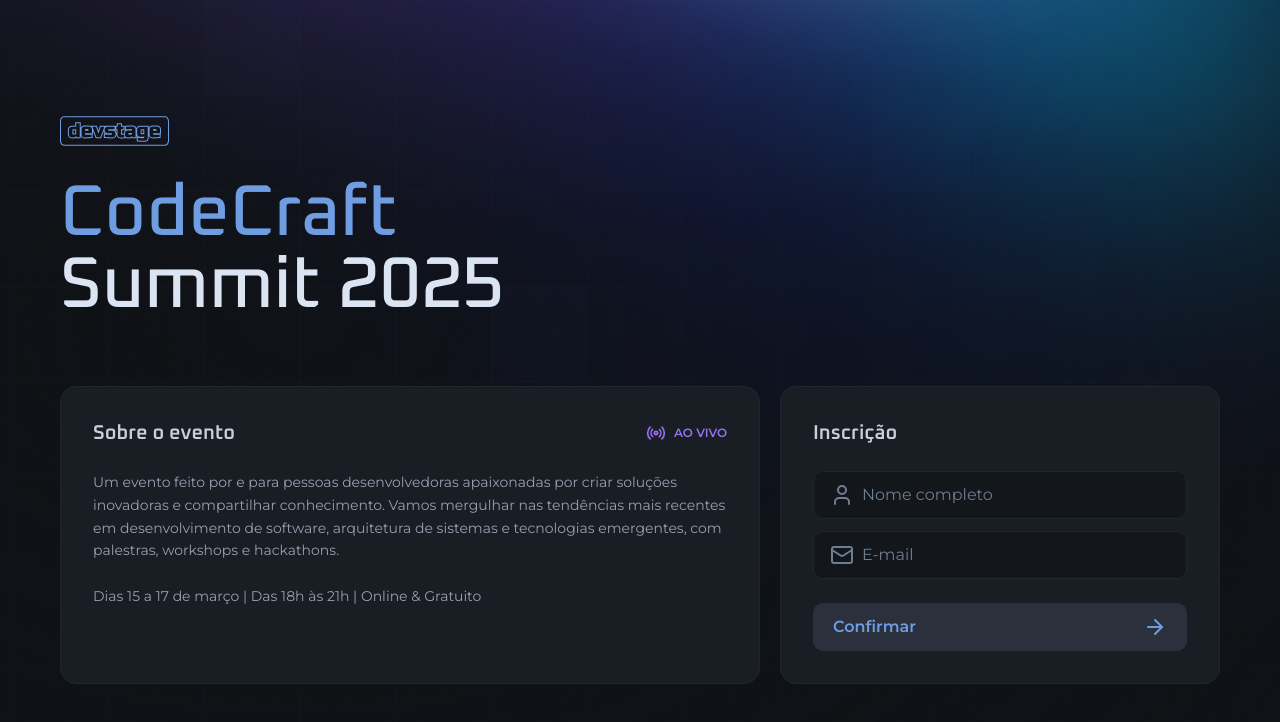
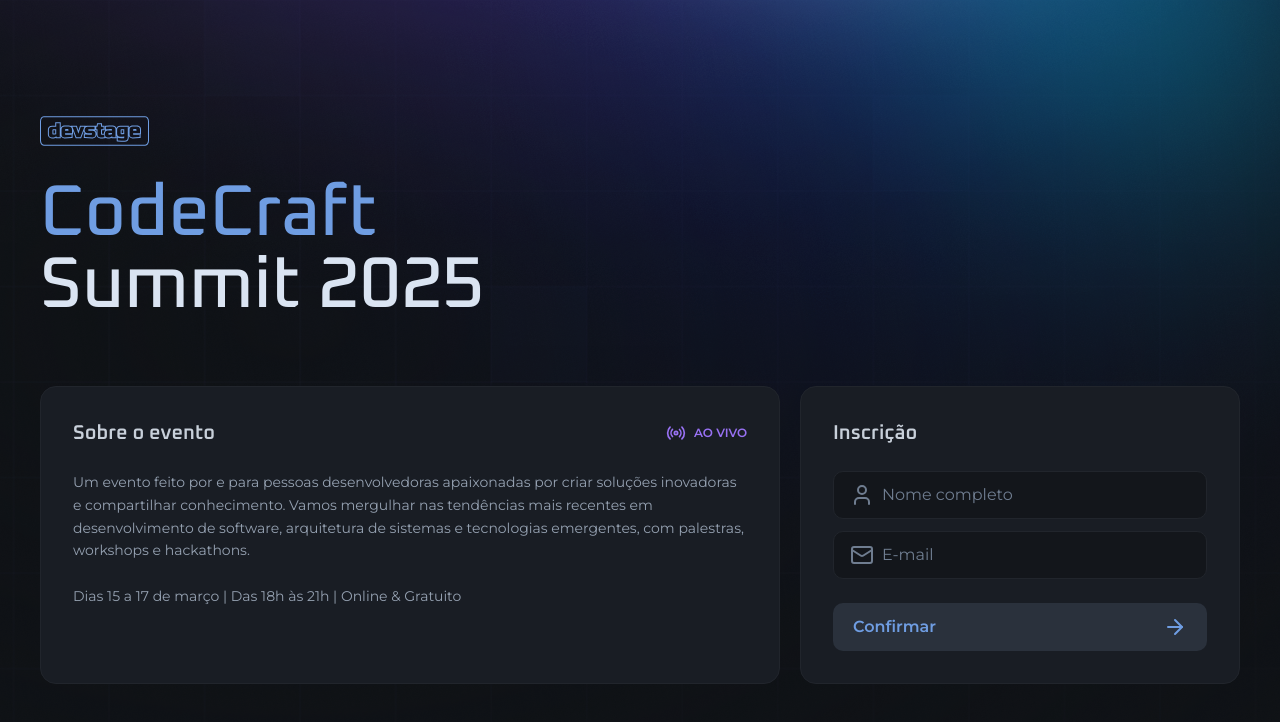
Before and after one commit to MatheusBorgesDev/nlw-connect, a Next.js app: page / in a window 1280 px wide. Shown: the top 722 px of the page. Built offline with nearby package versions, Linux system fonts and the light colour scheme.

Commit message:
refactor: :recycle: reorganize event description and registration form layout for better clarity

```diff
--- a/src/app/page.tsx
+++ b/src/app/page.tsx
@@ -6,7 +6,6 @@ import logo from "../assets/Logo.svg";
 
 export default function Home() {
 	return (
-		<main className="max-w-[1240px] mx-auto px-5 py-8 md:py-0">
 		<div className="min-h-dvh flex flex-col justify-center gap-16">
 			<div className="flex flex-col gap-8 items-center md:items-start">
 				<Image src={logo} alt="devstage" width={108.5} height={30} />
@@ -64,6 +63,5 @@ export default function Home() {
 				</form>
 			</div>
 		</div>
-		</main>
 	);
 }
```
Lines whose indentation alone changed are shown as unchanged.
